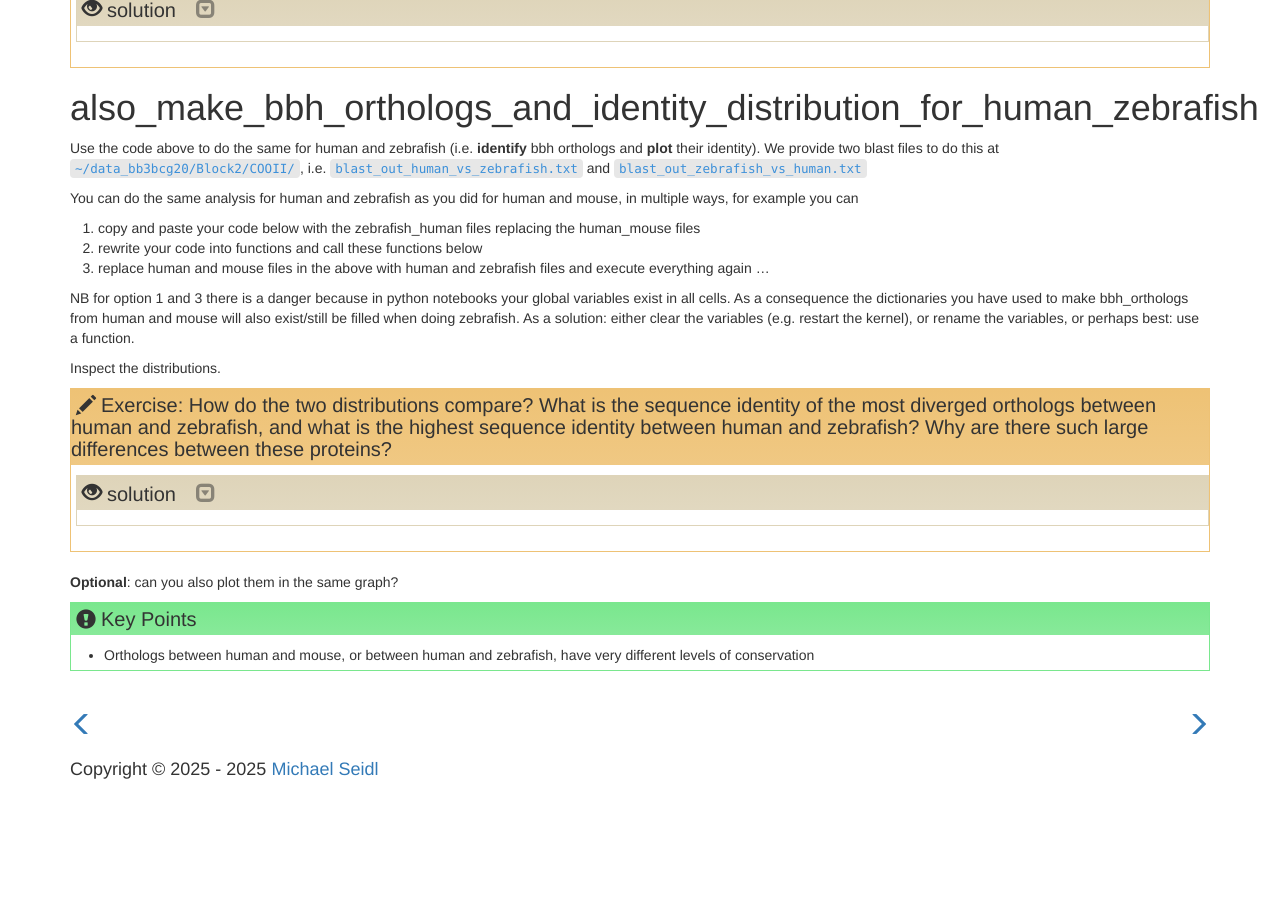
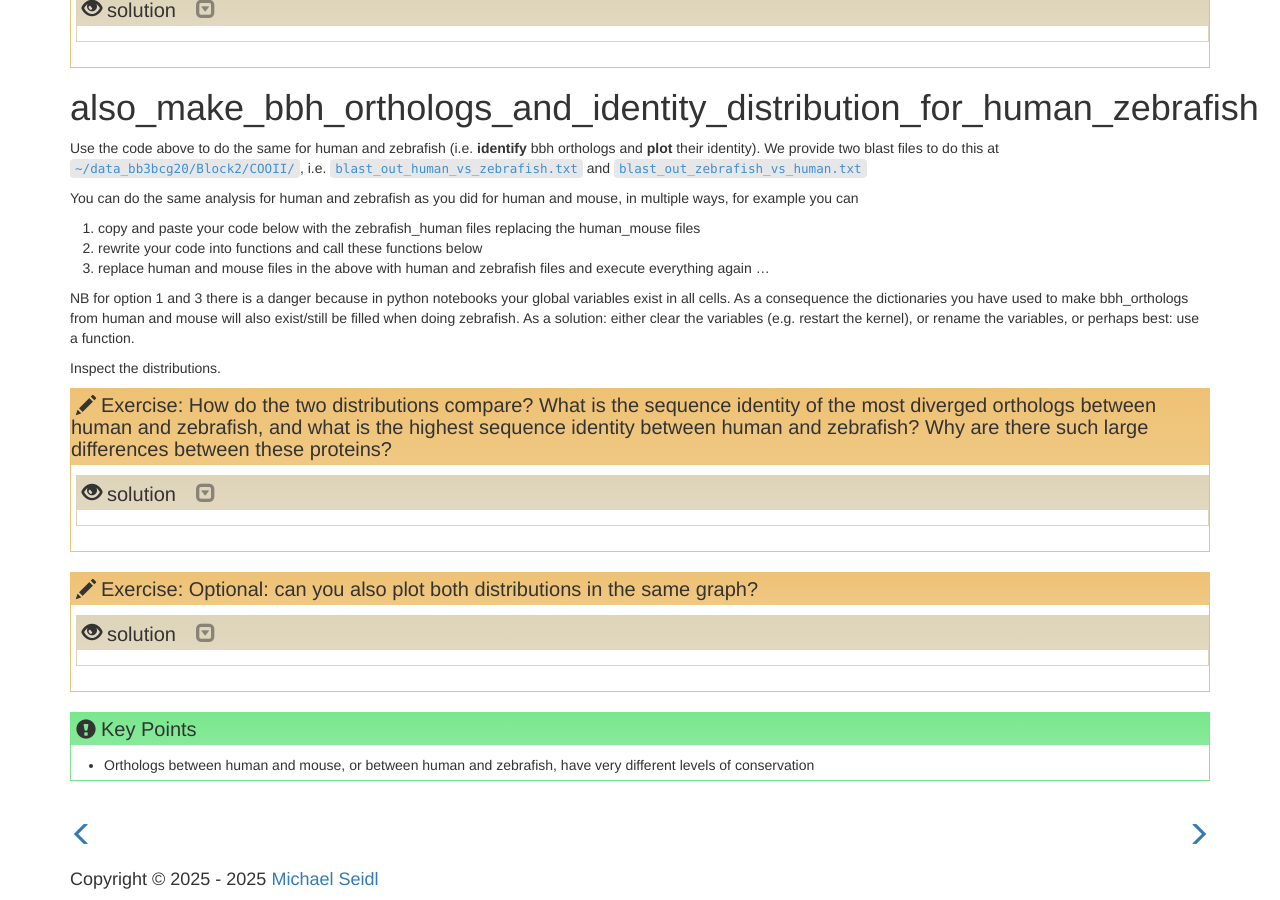
Before and after one commit to TeamMGE/GenomeBioinformaticsCourse, a Jekyll site: the page built from _episodes/50-COOII.md, in a window 1280 px wide and 900 px high, scrolled down 1552 px. Built offline with Jekyll 4.4.1, drawn with Linux system fonts in a browser that asks for light colours; before the commit the page ends 2342 px from its top, so only the background shows below that.

Commit message:
Update 50-COOII.md

```diff
--- a/_episodes/50-COOII.md
+++ b/_episodes/50-COOII.md
@@ -63,6 +63,8 @@
 >> The most likely identity is between 90 & 100
 >>
 >> There are orthologs with less than 60% sequence identity
+>>
+>> ![X](../fig/block2_hm_plot.png)
 >{: .solution}
 {: .challenge}
 
@@ -93,8 +95,16 @@
 >> The highest sequence identity between human and zebrafish is 100%
 >>
 >> Why there are such large differences amongst the orthologs, is something we will discuss in somoe more depth tomorrow. But very shortly we cannot yet fully explain/model the varying divergence rates between proteins know. "Apparently" purifying selection keeps a few proteins perfectly conserved; While the others to lesser or bigger extend are either allowed to diverge neutrally OR maybe some of them are adaptively selected to diverge
+>>
+>> ![Y](../fig/block2_hz_plot.png)
 >{: .solution}
 {: .challenge}
 
 
-<b>Optional</b>: can you also plot them in the same graph?
+> ## Exercise:  Optional: can you also plot both distributions in the same graph?
+>
+>> ## solution
+>> ![Z](../fig/block2_two_plots.png)
+>>
+>{: .solution}
+{: .challenge}
```
